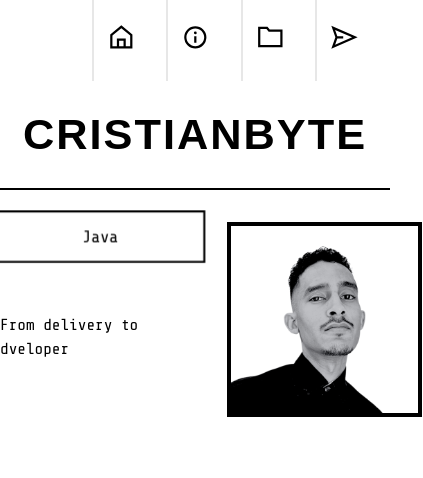
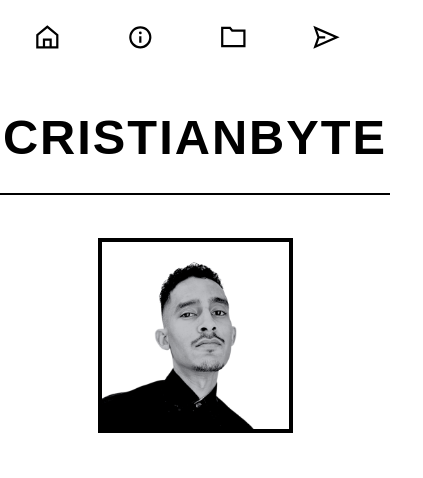
Before and after one commit to cristianbyte/cristianbyte, an Astro site: page / in a window 390 px wide. Shown: the whole page, 423 px wide, since content can reach past the window. Built offline with nearby package versions, Linux system fonts and the light colour scheme; Astro itself is replaced by a stand-in of ours; a web font is replaced by a local one.

Commit message:
responsive

```diff
--- a/src/components/Menu.astro
+++ b/src/components/Menu.astro
@@ -132,5 +132,11 @@ import "./styles.css";
         .menu-text {
             display: none;
         }
+        .menu ul{
+            justify-content: space-evenly;
+        }
+        .menu a::after{
+            display: none;
+        }
     }
 </style>
--- a/src/components/Welcome.astro
+++ b/src/components/Welcome.astro
@@ -8,17 +8,6 @@ import "./reset.css";
 		<h1 class="name">Cristianbyte</h1>
 	</div>
 	<div class="info-section">
-		<div class="box-sextion">
-			<div class="box-element">
-				<div class="box-view">
-					<div class="box-side">Java</div>
-					<div class="box-side">Python</div>
-					<div class="box-side">SpringBoot</div>
-					<div class="box-side">JavaScript</div>
-				</div>
-			</div>
-			<div class="box-info">From delivery to dveloper</div>
-		</div>
 		<div class="photo-section">
 			<div class="photo-placeholder">
 				<img src="/images/Profilev3.png" alt="" srcset="" />
@@ -39,6 +28,7 @@ import "./reset.css";
 	.container {
 		display: flex;
 		flex-direction: column;
+		overflow: hidden;
 		height: 100vh;
 		width: 100%;
 	}
@@ -52,8 +42,8 @@ import "./reset.css";
 
 	.name {
 		font-family: "Anta", sans-serif;
-		font-size: min(10rem, calc(100vw / 9));
-		line-height: min(10rem, calc(100vw / 9));
+		font-size: min(10rem, calc(100vw / 8));
+		line-height: min(10rem, calc(100vw / 8));
 		text-transform: uppercase;
 		font-weight: 600;
 		letter-spacing: 2px;
@@ -66,57 +56,6 @@ import "./reset.css";
 		flex-direction: row;
 		justify-content: space-evenly;
 		align-items: center;
-	}
-	.box-sextion {
-		position: relative;
-	}
-	.box-element {
-		perspective: 500px;
-		height: 100px;
-	}
-
-	.box-view {
-		position: relative;
-		width: 150px;
-		height: 50px;
-		transform-style: preserve-3d;
-		animation: rotate 5s ease-in-out infinite;
-	}
-
-	.box-side {
-		position: absolute;
-		width: 200px;
-		height: 50px;
-		border: 2px solid var(--c-pri);
-		display: flex;
-		align-items: center;
-		justify-content: center;
-		backface-visibility: hidden;
-	}
-
-	.box-side:nth-child(1) {
-		transform: rotateX(0deg) translateZ(25px);
-	}
-
-	.box-side:nth-child(2) {
-		transform: rotateX(180deg) translateZ(25px);
-	}
-
-	.box-side:nth-child(3) {
-		transform: rotateX(90deg) translateZ(25px);
-	}
-
-	.box-side:nth-child(4) {
-		transform: rotateX(-90deg) translateZ(25px);
-	}
-
-	@keyframes rotate {
-		0% {
-			transform: rotateX(0deg);
-		}
-		100% {
-			transform: rotateX(-360deg);
-		}
 	}
 
 	.photo-section {
@@ -187,4 +126,13 @@ import "./reset.css";
 		transform-origin: right;
 		z-index: -1;
 	}
+
+	@media (max-width: 430px) {
+		.photo-placeholder{
+			padding: 5vh 0;
+			img {
+			transform: translate(0, 0);
+		}
+	}
+	}
 </style>
--- a/src/components/styles.css
+++ b/src/components/styles.css
@@ -27,7 +27,6 @@ body {
   display: flex;
   flex-direction: column;
   align-items: center;
-  overflow-y: scroll;
   position: relative;
 }
 
```
Also changed, not shown: src/components/Footer.astro (added, +72 -0 lines).
